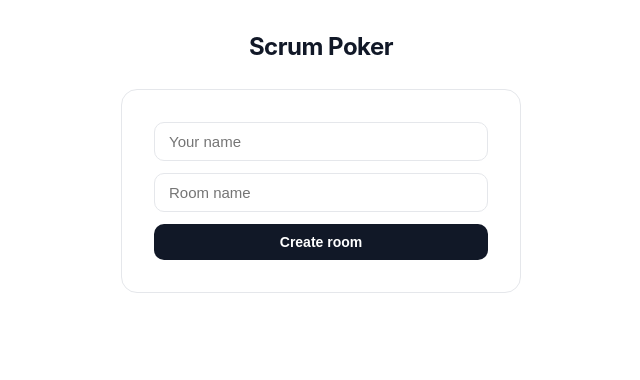
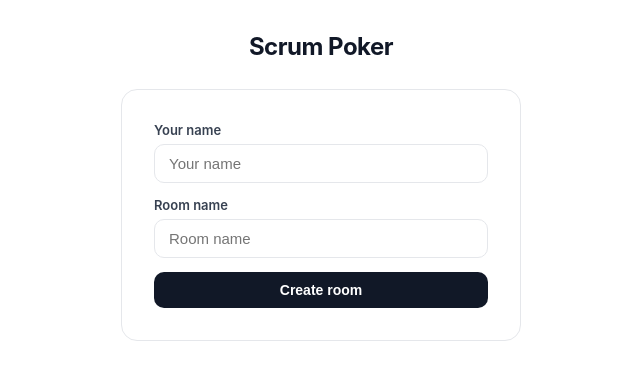
Before and after one commit to Maciekek/scrumpoker, a React (Vite) app in the folder client/: page / in a window 1280 px wide. Shown: the top 380 px of the page, without its empty margins (319-959 px from the left). Built offline with nearby package versions, Linux system fonts and the light colour scheme; no server answers.

Commit message:
support room names

```diff
--- a/client/src/components/Lobby.jsx
+++ b/client/src/components/Lobby.jsx
@@ -40,7 +40,11 @@ export default function Lobby({
             <strong style={{ color: "#111827" }}>{joinCode}</strong>
           </div>
         )}
+        <label className="input-label" htmlFor="user-name-input">
+          {t("yourName")}
+        </label>
         <input
+          id="user-name-input"
           className="input"
           placeholder={t("yourName")}
           value={userName}
@@ -48,13 +52,19 @@ export default function Lobby({
           onKeyDown={(e) => e.key === "Enter" && handleSubmit()}
         />
         {!hasInviteCode && (
+          <>
+            <label className="input-label" htmlFor="room-name-input">
+              {t("roomName")}
+            </label>
             <input
+              id="room-name-input"
               className="input"
               placeholder={t("roomName")}
               value={roomNameInput || ""}
               onChange={(e) => onRoomNameChange(e.target.value)}
               onKeyDown={(e) => e.key === "Enter" && handleSubmit()}
             />
+          </>
         )}
         <button className="btn-primary" onClick={handleSubmit}>
           {hasInviteCode ? t("joinRoom") : t("createRoom")}
--- a/client/src/socket.js
+++ b/client/src/socket.js
@@ -10,6 +10,8 @@ export function createSocket() {
 }
 
 export function getRoomCodeFromURL() {
-  const path = window.location.pathname.replace(/^\//, "").toLowerCase().trim();
-  return /^[a-z]+-[a-z]+(-\d+)?$/.test(path) ? path : "";
+  const path = window.location.pathname.toLowerCase().trim();
+  const code = path.replace(/^\/+|\/+$/g, "");
+  if (!code || code.includes("/")) return "";
+  return /^[a-z0-9][a-z0-9-]{1,63}$/.test(code) ? code : "";
 }
--- a/client/src/styles.css
+++ b/client/src/styles.css
@@ -82,9 +82,17 @@ body {
   border-radius: 10px;
   font-size: 15px;
   outline: none;
-  margin-bottom: 12px;
+  margin-bottom: 14px;
   transition: border-color 0.15s;
   color: #1f2937;
+}
+
+.input-label {
+  display: block;
+  font-size: 13px;
+  font-weight: 600;
+  color: #374151;
+  margin-bottom: 6px;
 }
 
 .btn-primary {
--- a/client/src/useSocket.js
+++ b/client/src/useSocket.js
@@ -62,6 +62,11 @@ export function useSocket() {
       if (res?.name) setRoomNameInput(res.name);
     });
   }, [emit]);
+
+  useEffect(() => {
+    if (joinCode || roomNameInput) return;
+    suggestRoomName();
+  }, [joinCode, roomNameInput, suggestRoomName]);
 
   const createRoom = useCallback(() => {
     const name = userName.trim();
```
Lines whose indentation alone changed are shown as unchanged.
